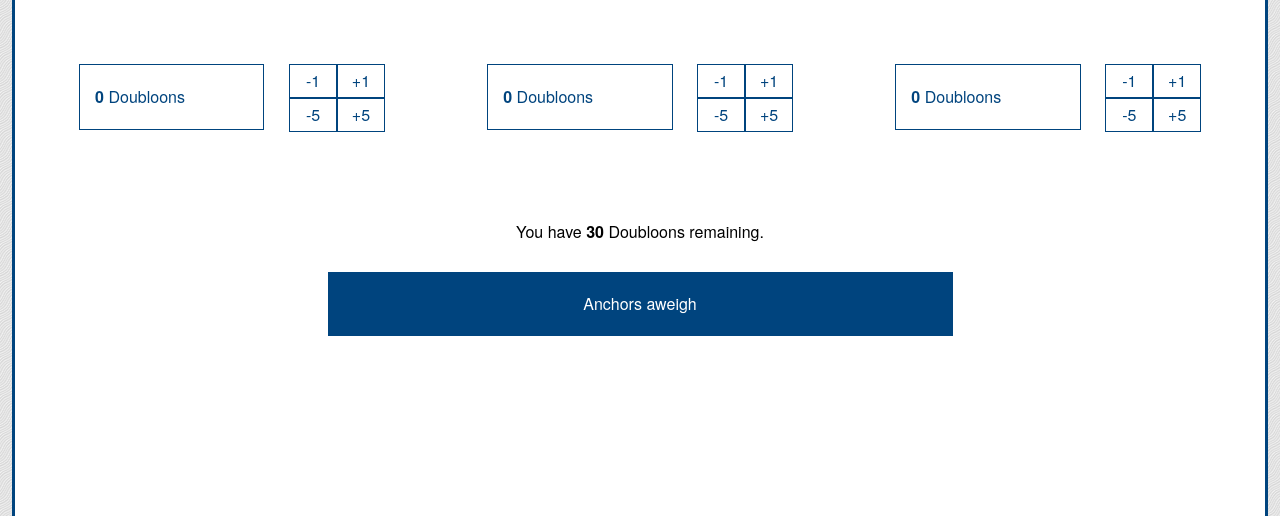
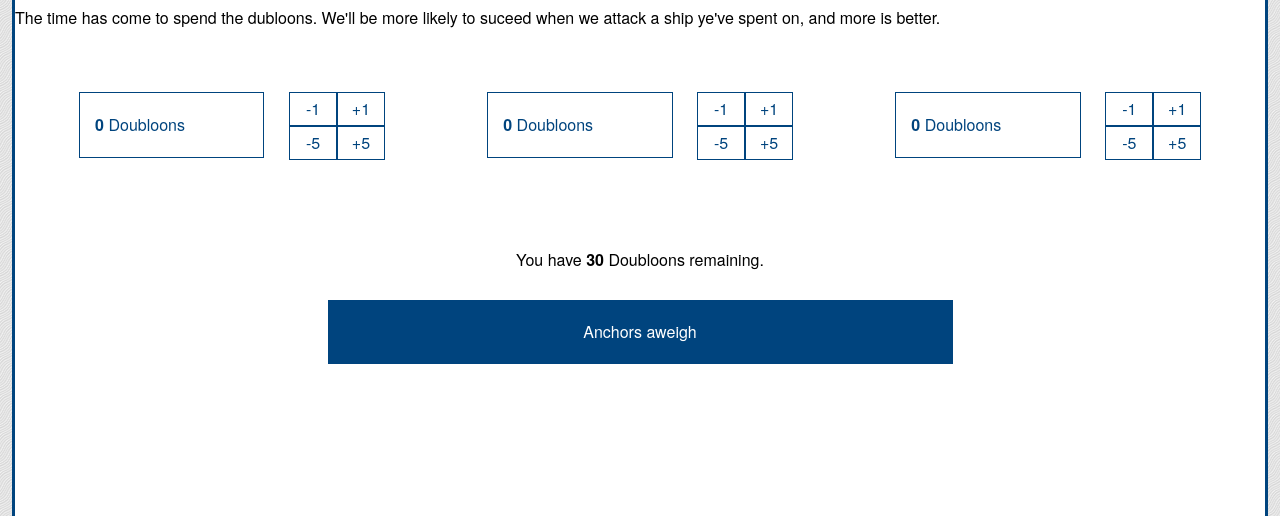
Before and after one commit to inambioinfo/d3_cancer_atlas, a Flask app: template templates/risk.html in a window 1280 px wide. Shown: the part 25-541 px from the top of the page. Run offline with Flask 2, Linux system fonts and the light colour scheme; the template is opened without the code that fills it, so the values that code supplies are empty; parts of the project's set-up code (start-up, migrations or seed data) failed here and were passed over; some libraries are stand-ins or nearby versions; some web fonts are replaced.

Commit message:
Text changes, AJAX upgrade
/risk_reminder should now be unused, but is left in app.py "in case"

```diff
--- a/static/js/resource-allocation.js
+++ b/static/js/resource-allocation.js
@@ -9,6 +9,8 @@ var linkRows = [1, 1, 1, 2, 2, 2, 3, 3, 3];
 var makeTheAddReduceFiveRowsWork = [1, 1, 2, 2, 3, 3];
 
 var dataDumpURL = "/log_submit";
+
+var reminderArea = document.getElementById('remaining');
 
 //console.log("ResAlloc");
 
@@ -24,8 +26,14 @@ function next() {
 		str += "sum=" + sum;
 		str += "&time=" + Date.now();
 
-		document.location.assign(str);//Hopefully this will work...
-		return false;
+		if (sum < 30) {
+			recordEvent("REMINDER", true);
+			reminderArea.className = "allocation-info reminder"; //Turns Red.
+		}
+		else {
+			document.location.assign(str);//Hopefully this will work...
+		}
+		return undefined;
 	}
 
 function recordEvent(event, success) {
--- a/static/style.css
+++ b/static/style.css
@@ -386,7 +386,7 @@ article.map-container section.captain-dialogue {
 	z-index: 5;
 	top: -20px;
 	/*visibility: hidden;*/
-	opacity: .25;
+	/*opacity: .25; */
 }
 
 
--- a/templates/risk.html
+++ b/templates/risk.html
@@ -9,6 +9,7 @@
 </head>
 <body>
    <header></header>
+   <p>The time has come to spend the dubloons. We'll be more likely to suceed when we attack a ship ye've spent on, and more is better.</p>
    <article id="resource-container">
       {% for ship in ships %}
       <article class="flag row-{{ ship.number + 1 }} {{ ship.nationality }}">
@@ -72,13 +73,13 @@
 
       <article class="allocation row-4">
       {% if reminder %}
-         <section class="allocation-info reminder">
+         <section id="remaining" class="allocation-info reminder">
             <p>
                You have <span id="allocation-info-span">30</span> Doubloons remaining!
             </p>
          </section>
       {% else %}
-         <section class="allocation-info no-reminder">
+         <section id="remaining" class="allocation-info no-reminder">
             <p>
                You have <span id="allocation-info-span">30</span> Doubloons remaining.
             </p>
```
